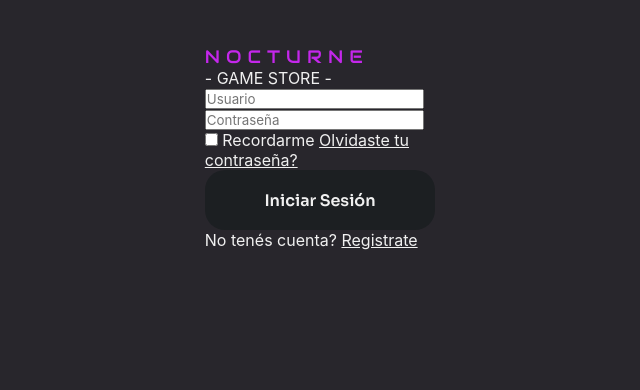
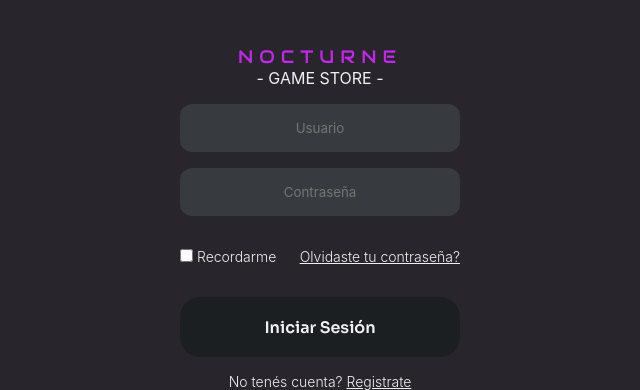
Before and after one commit to dieegot3/EcommerceHtmlCss, a website: page index.html in a window 1280 px wide. Shown: the part 511-901 px from the top of the page, without its empty margins (320-960 px from the left). Before the commit the page ends 800 px from the top, so only its background shows below. Drawn offline with Linux system fonts and the light colour scheme; a web font is replaced by a local one.

Commit message:
login terminado

```diff
--- a/index.html
+++ b/index.html
@@ -18,11 +18,13 @@
       <p class="game-store">- GAME STORE -</p>
     </article>
     <form class="login__data" action="">
-      <input class="login__data__user" type="text" name="usuario" id="" placeholder="Usuario">
-      <input class="login__data__password" type="text" name="contraseña" id="" placeholder="Contraseña">
+      <input class="login__data__input" type="text" name="usuario" id="" placeholder="Usuario">
+      <input class="login__data__input" type="text" name="contraseña" id="" placeholder="Contraseña">
       <div class="login__data__options">
-        <input type="checkbox" name="" id="">
-        <label class="login__data__options__remember" for="recordar">Recordarme</label>
+        <div class="login__data__options__remember">
+          <input type="checkbox" name="" id="">
+          <label for="recordar">Recordarme</label>
+        </div>
         <a class="login__data__options__restore" href="pages/restablecer-password.html">Olvidaste tu contraseña?</a>
       </div>
       <a class="btn-principal" href="pages/inicio.html">Iniciar Sesión</a>
--- a/styles/style.css
+++ b/styles/style.css
@@ -312,6 +312,9 @@ footer {
 /*  B L O Q U E S  */
 .login {
   width: 18%;
+  min-width: 280px;
+  display: flex;
+  flex-direction: column;
   margin: auto;
 }
 
@@ -488,7 +491,7 @@ img {
 
 .login-logo {
   display: block;
-  width: 460px;
+  max-width: 460px;
   margin: 3rem auto;
 }
 
@@ -924,3 +927,46 @@ img {
 } */
 
 /*# sourceMappingURL=style.css.map */
+
+/*  L O G I N */
+
+.login__name {
+  display: flex;
+  flex-direction: column;
+  align-items: center;
+  margin: auto;
+}
+
+.login__data__input {
+  display: block;
+  width: 100%;
+  margin-top: 1rem;
+  padding: 1rem 0;
+  background-color: #373a3f;
+  border-radius: 12px;
+  border-style: none;
+  text-align: center;
+}
+
+.login__data__options {
+  display: flex;
+  justify-content: space-between;
+  margin: 2rem auto;
+}
+
+.login__data__options__remember {
+  font-size: 14px;
+  font-weight: 300;
+}
+
+.login__data__options__restore {
+  font-size: 14px;
+  font-weight: 300;
+}
+
+.login__data__register {
+  margin-top: 1rem;
+  text-align: center;
+  font-size: 14px;
+  font-weight: 300;
+}
```
